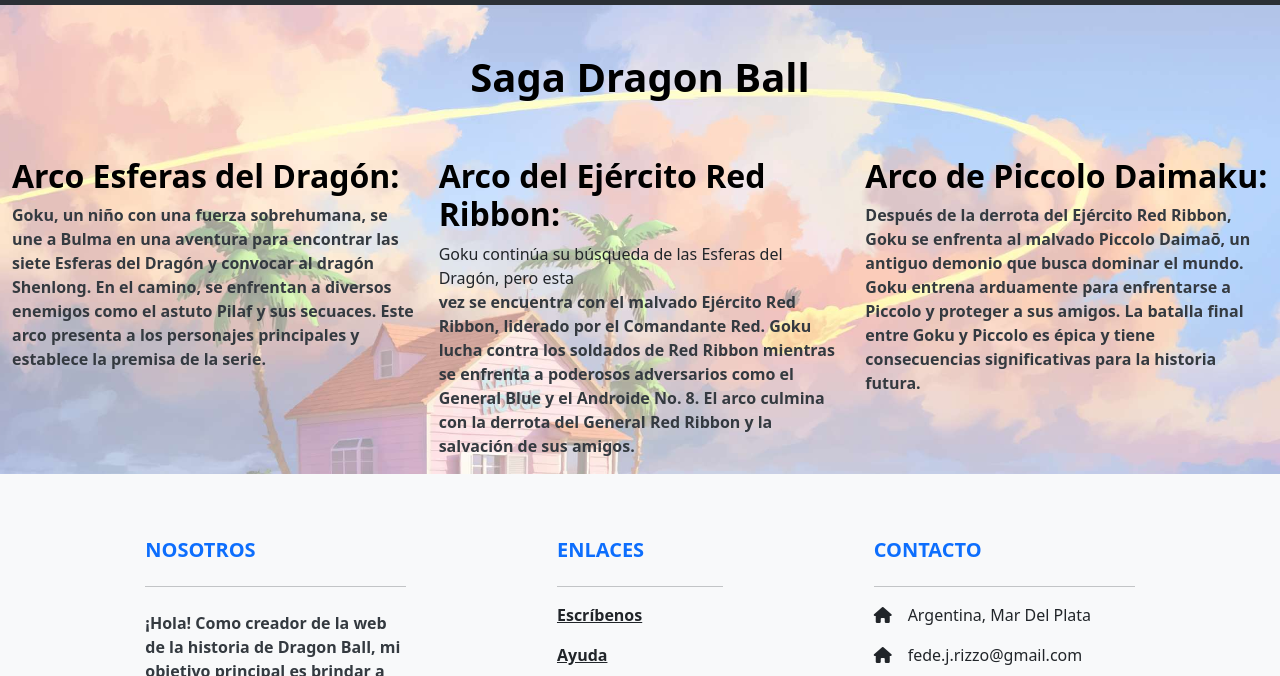
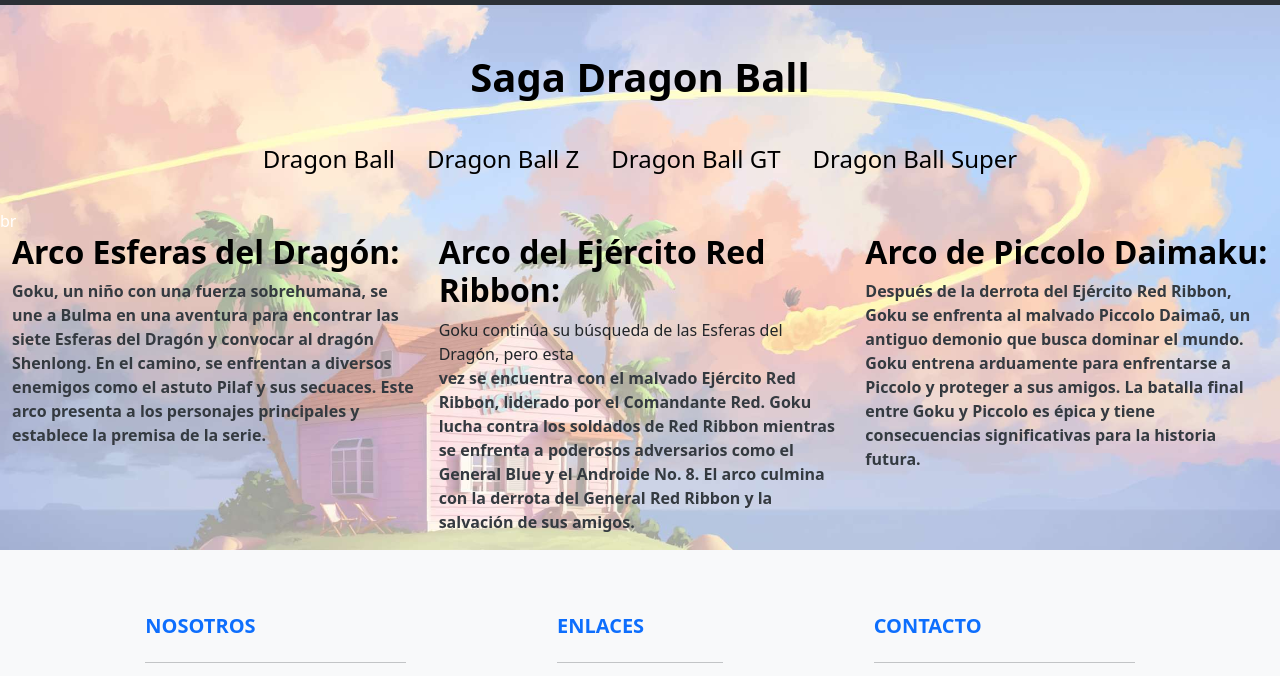
Before and after one commit to Drazacks/RepoRizzoFedericoTP3, a website: page pages/dragonball.html in a window 1280 px wide. Shown: the part 98-774 px from the top of the page. Drawn offline with nearby package versions, Linux system fonts and the light colour scheme.

Commit message:
mejorando html sagas

```diff
--- a/pages/dragonball.html
+++ b/pages/dragonball.html
@@ -7,11 +7,12 @@
     <link href="https://cdn.jsdelivr.net/npm/bootstrap@5.3.2/dist/css/bootstrap.min.css" rel="stylesheet"
         integrity="sha384-T3c6CoIi6uLrA9TneNEoa7RxnatzjcDSCmG1MXxSR1GAsXEV/Dwwykc2MPK8M2HN" crossorigin="anonymous">
     <!--linkeo de boostrap-->
+    <link rel="stylesheet" href="https://cdnjs.cloudflare.com/ajax/libs/font-awesome/6.4.0/css/all.min.css"
+    integrity="sha512-iecdLmaskl7CVkqkXNQ/ZH/XLlvWZOJyj7Yy7tcenmpD1ypASozpmT/E0iPtmFIB46ZmdtAc9eNBvH0H/ZpiBw=="
+    crossorigin="anonymous" referrerpolicy="no-referrer" />
+    <!--linkeo para los fonts e iconos de las redes sociales-->
+    <link rel="icon" href="../assets/imagenes/Esfera.png" sizes="32x32" type="image/png"> <!--favicon-->
     <link rel="stylesheet" href="../css/style.css"> <!--linkeo de mi propio css-->
-    <link rel="stylesheet" href="https://cdnjs.cloudflare.com/ajax/libs/font-awesome/6.4.0/css/all.min.css"
-        integrity="sha512-iecdLmaskl7CVkqkXNQ/ZH/XLlvWZOJyj7Yy7tcenmpD1ypASozpmT/E0iPtmFIB46ZmdtAc9eNBvH0H/ZpiBw=="
-        crossorigin="anonymous" referrerpolicy="no-referrer" /><!--linkeo para los fonts e iconos de las redes sociales-->
-        <link rel="icon" href="../assets/imagenes/Esfera.png" sizes="32x32" type="image/png"> <!--favicon-->
     <title>Dragon Ball-Dragon World v2.0</title>
 </head>
 
@@ -71,25 +72,45 @@
         </nav>
         <br><br>
         <h1 class="tituloPrincipal">Saga Dragon Ball</h1> <!-- titulo principal de mi web-->
-        <br><br>
+        <br>
+        <div class="subMenu">
+            <ul class="nav">
+                <li class="nav-item">
+                    <a class="nav-link" href="../pages/dragonball.html">Dragon Ball</a>
+                </li>
+                <li class="nav-item">
+                    <a class="nav-link" href="../pages/dragonballz.html">Dragon Ball Z</a>
+                </li>
+                <li class="nav-item">
+                    <a class="nav-link" href="../pages/dragonballgt.html">Dragon Ball GT</a>
+                </li>
+                <li class="nav-item">
+                    <a class="nav-link" href="../pages/dragonballsuper.html">Dragon Ball Super</a>
+                </li>
+            </ul>
+        </div>
     </header>
-
+<br>br
     <main>
         <div class="conteiner text-dark row col-12 mx-auto">
             <div class="col-md-4">
                 <h2>Arco Esferas del Dragón:</h2>
                 <p>
                     Goku, un niño con una fuerza sobrehumana, se une a Bulma en una aventura para encontrar las siete
-                    Esferas del Dragón y convocar al dragón Shenlong. En el camino, se enfrentan a diversos enemigos como el
-                    astuto Pilaf y sus secuaces. Este arco presenta a los personajes principales y establece la premisa de la
+                    Esferas del Dragón y convocar al dragón Shenlong. En el camino, se enfrentan a diversos enemigos
+                    como el
+                    astuto Pilaf y sus secuaces. Este arco presenta a los personajes principales y establece la premisa
+                    de la
                     serie.
                 </p>
             </div>
             <div class="col-md-4">
                 <h2>Arco del Ejército Red Ribbon:</h2> Goku continúa su búsqueda de las Esferas del Dragón, pero esta
                 <p>
-                    vez se encuentra con el malvado Ejército Red Ribbon, liderado por el Comandante Red. Goku lucha contra
-                    los soldados de Red Ribbon mientras se enfrenta a poderosos adversarios como el General Blue y el Androide No. 8.
+                    vez se encuentra con el malvado Ejército Red Ribbon, liderado por el Comandante Red. Goku lucha
+                    contra
+                    los soldados de Red Ribbon mientras se enfrenta a poderosos adversarios como el General Blue y el
+                    Androide No. 8.
                     El arco culmina con la derrota del General Red Ribbon y la salvación de sus amigos.
                 </p>
             </div>
@@ -98,7 +119,8 @@
                 <p>
                     Después de la derrota del Ejército Red Ribbon, Goku se enfrenta al malvado Piccolo
                     Daimaō, un antiguo demonio que busca dominar el mundo. Goku entrena arduamente para enfrentarse a
-                    Piccolo y proteger a sus amigos. La batalla final entre Goku y Piccolo es épica y tiene consecuencias
+                    Piccolo y proteger a sus amigos. La batalla final entre Goku y Piccolo es épica y tiene
+                    consecuencias
                     significativas para la historia futura.
                 </p>
             </div>
--- a/sass/layout/_layout.scss
+++ b/sass/layout/_layout.scss
@@ -43,4 +43,20 @@
             font-size: 1rem;
             font-weight: bold;
             }
+
+        .subMenu {
+            display: flex;
+            justify-content: center;
+            align-items: center;
+            font-size: 1.5rem;
+            a {
+                color:#000000;
+                &:hover {
+                    color: rgb(114, 108, 108);
+                }
+            }
+            }
+
+
+
 }
```
Also changed, not shown: pages/dragonballgt.html (+17 -0 lines), pages/dragonballsuper.html (+17 -0 lines), pages/dragonballz.html (+17 -0 lines), css/style.css, 1 other file.
